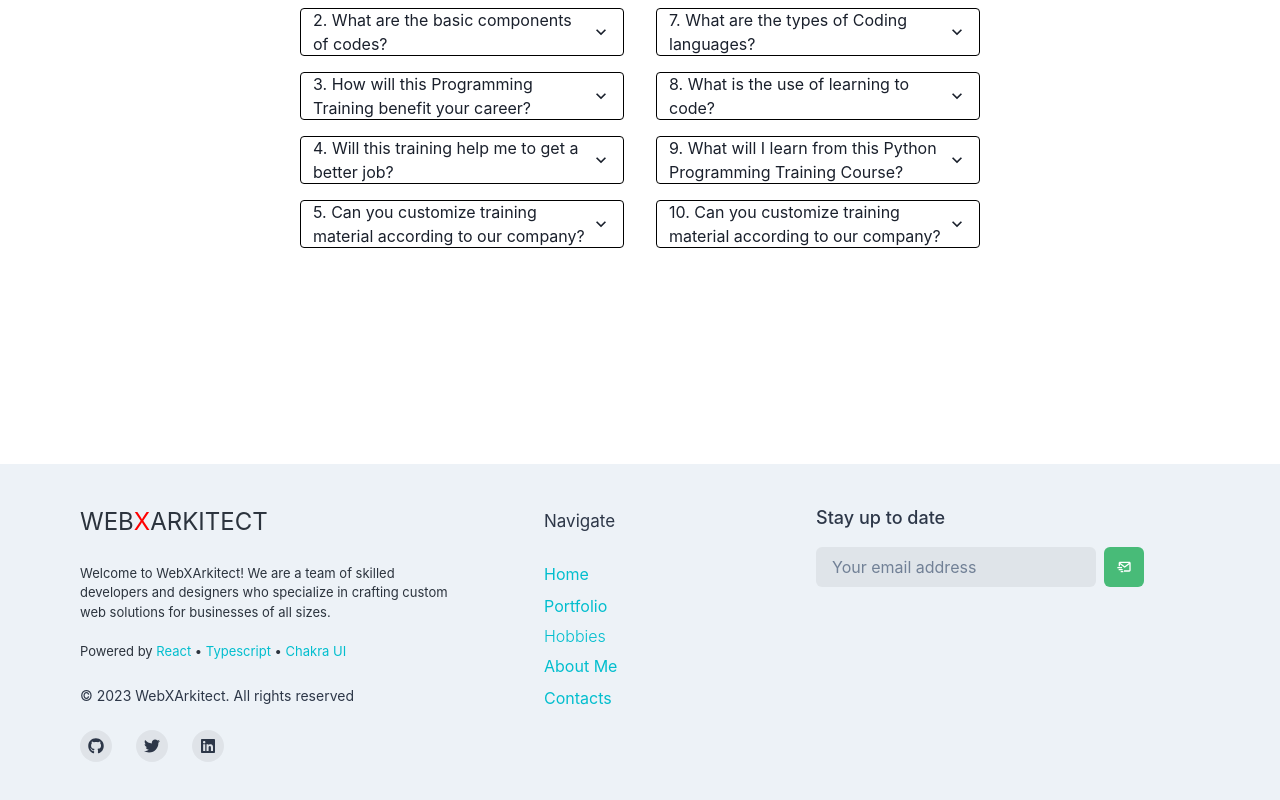
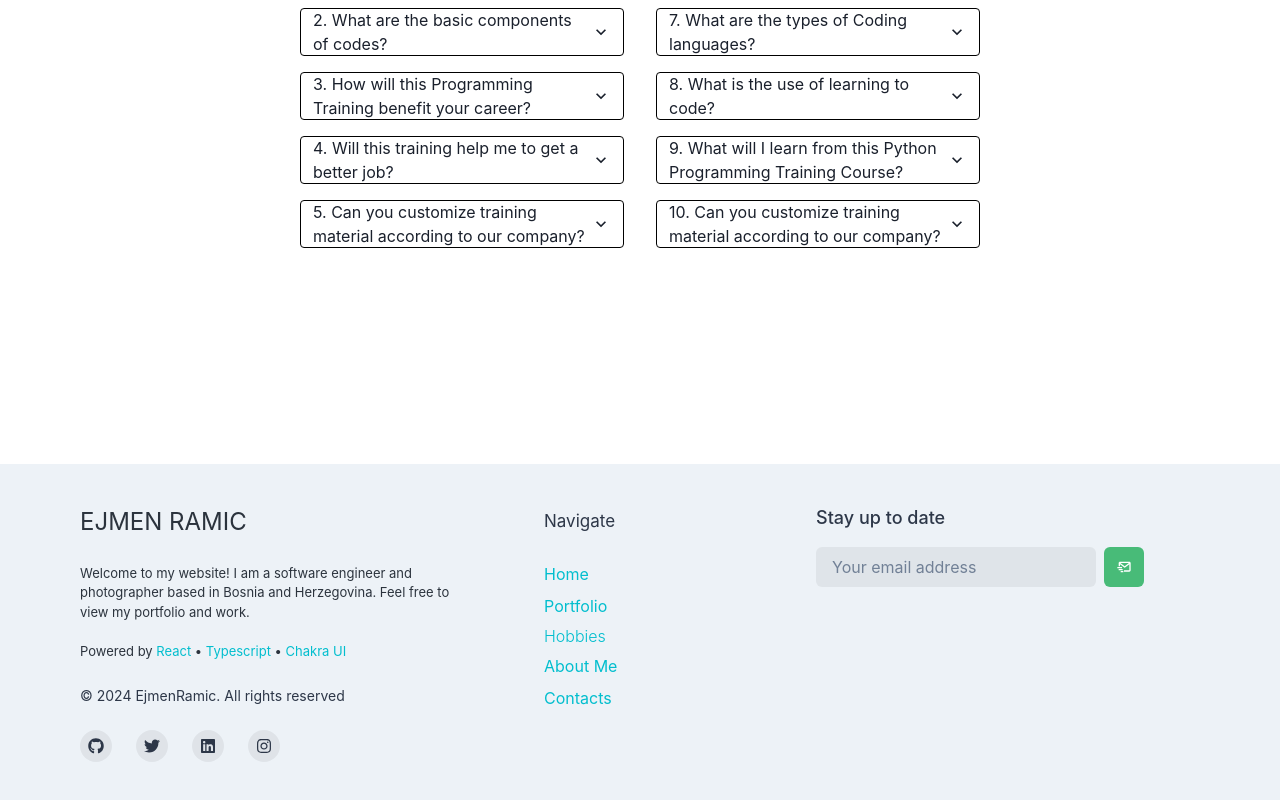
Before and after one commit to Ejmen-Ramic/my-website, a React (Create React App) app: page / in a window 1280 px wide. Shown: the part 5524-6324 px from the top of the page. Built offline with nearby package versions, Linux system fonts and the light colour scheme.

Commit message:
Footer upgrade

```diff
--- a/src/components/Footer/Footer.tsx
+++ b/src/components/Footer/Footer.tsx
@@ -17,7 +17,7 @@ import {
   MenuList,
 } from "@chakra-ui/react"
 import { ReactNode } from "react"
-import { FaGithub, FaLinkedin, FaTwitter } from "react-icons/fa"
+import { FaGithub, FaInstagram, FaLinkedin, FaTwitter } from "react-icons/fa"
 import { BiMailSend } from "react-icons/bi"
 
 const Logo = (props: any) => {
@@ -29,11 +29,7 @@ const Logo = (props: any) => {
       fontWeight={"400"}
       color={useColorModeValue("#2b333d", "white")}
     >
-      web
-      <Box color={"red"} as={"span"}>
-        X
-      </Box>
-      arkitect
+      Ejmen Ramic
     </Text>
   )
 }
@@ -42,10 +38,14 @@ const SocialButton = ({
   children,
   label,
   href,
+  color,
+  hoverColor,
 }: {
   children: ReactNode
   label: string
   href: string
+  color: string
+  hoverColor: string
 }) => {
   return (
     <chakra.button
@@ -62,6 +62,7 @@ const SocialButton = ({
       transition={"background 0.3s ease"}
       _hover={{
         bg: useColorModeValue("blackAlpha.200", "whiteAlpha.200"),
+        color: hoverColor,
       }}
     >
       <VisuallyHidden>{label}</VisuallyHidden>
@@ -104,9 +105,9 @@ const Footer = () => {
               fontWeight={"400"}
               color={useColorModeValue("#2b333d", "white")}
             >
-              Welcome to WebXArkitect! We are a team of skilled developers and
-              designers who specialize in crafting custom web solutions for
-              businesses of all sizes. <br /> <br />
+              Welcome to my website! I am a software engineer and photographer
+              based in Bosnia and Herzegovina. Feel free to view my portfolio
+              and work. <br /> <br />
               Powered by {""}
               <Link href="https://react.dev/" isExternal>
                 <Box as="span" color="#02bece">
@@ -130,19 +131,43 @@ const Footer = () => {
                 </Box>
               </Link>
             </Text>
-            <Text fontSize={"sm"}>
-              © 2023 WebXArkitect. All rights reserved
-            </Text>
+            <Text fontSize={"sm"}>© 2024 EjmenRamic. All rights reserved</Text>
             <Stack direction={"row"} spacing={6}>
-              <SocialButton label={"GitHub"} href={"#"}>
+              <SocialButton
+                label={"GitHub"}
+                href={"https://github.com/Ejmen-Ramic/"}
+                color={"#333333"}
+                hoverColor={"gray"}
+              >
                 <FaGithub />
               </SocialButton>
-              <SocialButton label={"Twitter"} href={"#"}>
+
+              <SocialButton
+                label={"Twitter"}
+                href={"https://twitter.com/EjmenRamic"}
+                color={"#00aced"}
+                hoverColor={"cyan"}
+              >
                 <FaTwitter />
               </SocialButton>
 
-              <SocialButton label={"LinkedIn"} href={"#"}>
+              <SocialButton
+                label={"LinkedIn"}
+                href={
+                  "https://www.linkedin.com/in/ejmen-rami%C4%87-a882601a4/?originalSubdomain=my"
+                }
+                color={"#0077b5"}
+                hoverColor={"#0A66C2"}
+              >
                 <FaLinkedin />
+              </SocialButton>
+              <SocialButton
+                label={"Instagram"}
+                href={"https://www.instagram.com/ejmenramic/"}
+                color={"#0077b5"}
+                hoverColor={"#C13584"}
+              >
+                <FaInstagram />
               </SocialButton>
             </Stack>
           </Stack>
@@ -227,22 +252,6 @@ const Footer = () => {
               Contacts
             </Link>
           </Stack>
-          {/* <Stack align={"flex-start"}>
-            <ListHeader>Navigate</ListHeader>
-            <Link href={"#"}>Home</Link>
-            <Link href={"#"}>Portfolio</Link>
-            <Link href={"#"}>Hobbies</Link>
-            <Link href={"#"}>About Me</Link>
-            <Link href={"#"}>Contacts</Link>
-          </Stack> */}
-          {/* <Stack align={"flex-start"}>
-            <ListHeader>Support</ListHeader>
-            <Link href={"#"}>Help Center</Link>
-            <Link href={"#"}>Terms of Service</Link>
-            <Link href={"#"}>Legal</Link>
-            <Link href={"#"}>Privacy Policy</Link>
-            <Link href={"#"}>Status</Link>
-          </Stack> */}
           <Stack align={"flex-start"}>
             <ListHeader>Stay up to date</ListHeader>
             <Stack direction={"row"}>
```
